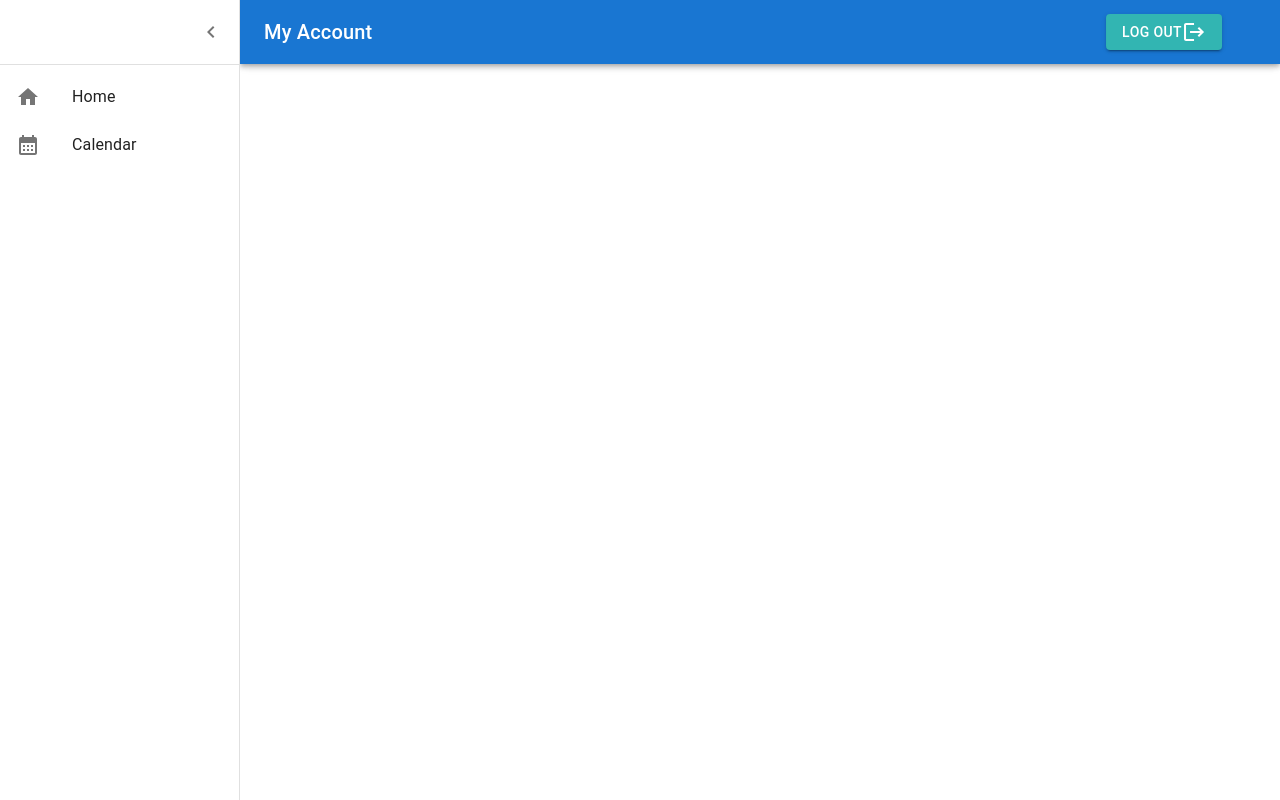
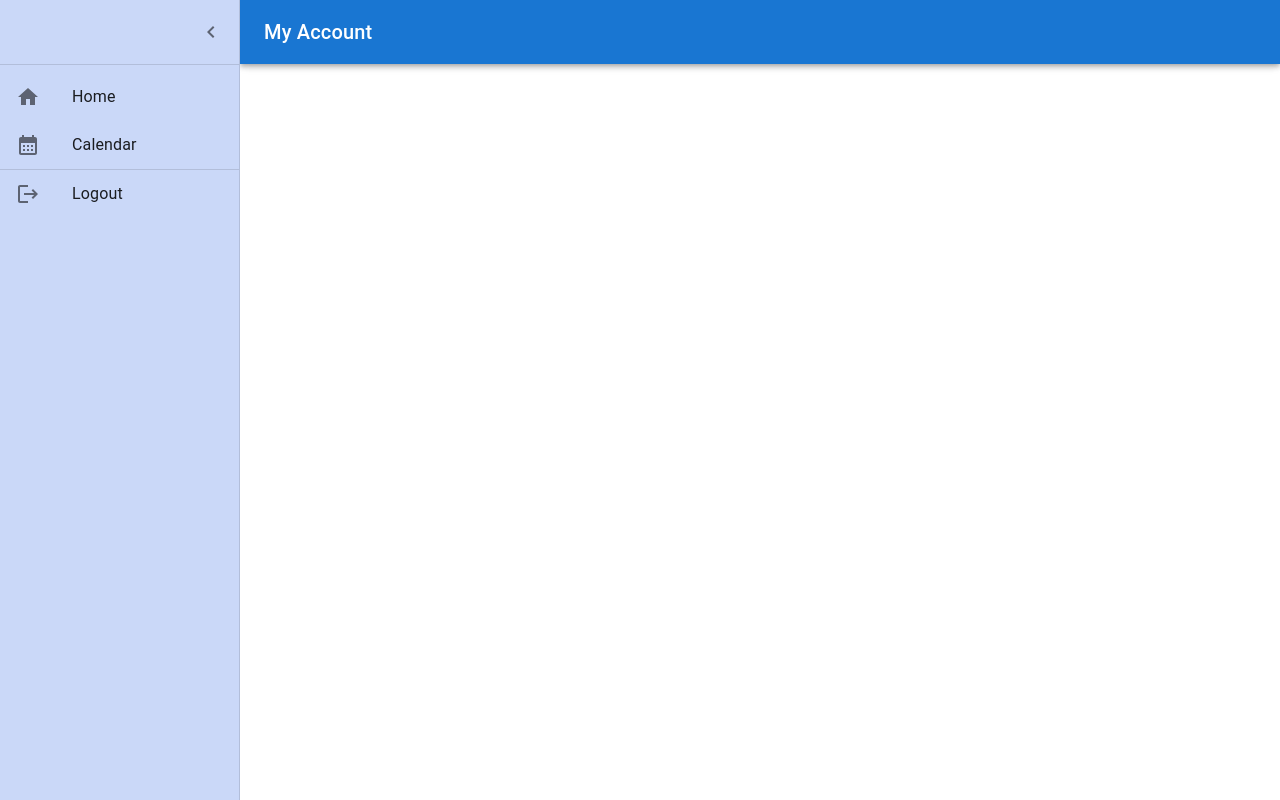
Before and after one commit to walkerhsu/wp_final, a React (Create React App) app in the folder frontend/: page /account in a window 1280 px wide. Both pictures are taken after a click on the button "open drawer". Built offline with nearby package versions, Linux system fonts and the light colour scheme.

Commit message:
frontend put logout button to side bar

```diff
--- a/frontend/src/components/SideBarItems.js
+++ b/frontend/src/components/SideBarItems.js
@@ -3,10 +3,13 @@ import { useLocation, Link } from "react-router-dom";
 import ListItemIcon from '@mui/material/ListItemIcon';
 import ListItemButton from "@mui/material/ListItemButton";
 import ListItemText from "@mui/material/ListItemText";
+import Divider from "@mui/material/Divider";
+
 import HomeIcon from '@mui/icons-material/Home';
 import CalendarMonthIcon from "@mui/icons-material/CalendarMonth";
+import LogoutIcon from "@mui/icons-material/Logout";
 
-const items = [
+const AccountItems = [
   {
     name: "Home",
     icon: <HomeIcon />,
@@ -18,23 +21,46 @@ const items = [
     link: "calendar",
   },
 ];
+const OtherItems = [
+  {
+    name: "Logout",
+    icon: <LogoutIcon />,
+    link: "/",
+  }
+]
 
-export default function SideBarItems() {
+export default function SideBarItems({handleDrawerClose}) {
   const location = useLocation();
   const currentPath = location.pathname;
   return (
     <>
-      {items.map((item) => (
+      {AccountItems.map((item) => (
         <ListItemButton
           key={item.name}
           component={Link}
           to={item.link}
           selected={currentPath === item.to}
+          onClick={handleDrawerClose}
         >
           <ListItemIcon>{item.icon}</ListItemIcon>
           <ListItemText primary={item.name} />
         </ListItemButton>
       ))}
+      <Divider />
+      {
+        OtherItems.map((item) => (
+          <ListItemButton
+            key={item.name}
+            component={Link}
+            to={item.link}
+            selected={currentPath === item.to}
+            onClick={handleDrawerClose}
+          >
+            <ListItemIcon>{item.icon}</ListItemIcon>
+            <ListItemText primary={item.name} />
+          </ListItemButton>
+        ))
+      }
     </>
   );
 }
--- a/frontend/src/containers/Appframe.js
+++ b/frontend/src/containers/Appframe.js
@@ -15,7 +15,6 @@ import Divider from "@mui/material/Divider";
 import IconButton from "@mui/material/IconButton";
 import MenuIcon from "@mui/icons-material/Menu";
 import ChevronLeftIcon from "@mui/icons-material/ChevronLeft";
-import LogoutIcon from "@mui/icons-material/Logout";
 
 
 import SideBarItems from "../components/SideBarItems";
@@ -23,7 +22,7 @@ import { useAccount } from "./hooks/useAccount";
 
 const drawerWidth = 240;
 
-const LogOutButton = styled(Button)(({ theme }) => ({
+const CreateDataBtn = styled(Button)(({ theme }) => ({
   position: "absolute",
   right: "0",
   transform: "translate(-50%,0%)",
@@ -91,7 +90,6 @@ const DrawerHeader = styled("div")(({ theme }) => ({
 }));
 
 export default function Appframe() {
-  console.log("Appframe")
   const navigate = useNavigate();
 
   const { me, setMe } = useAccount();
@@ -127,14 +125,7 @@ export default function Appframe() {
           <Typography variant="h6" noWrap component="div">
             {me ? me + "'s" : "My"} Account
           </Typography>
-          <LogOutButton
-            variant="contained"
-            color="primary"
-            onClick={navigateToMainPage}
-          >
-            log Out
-            <LogoutIcon />
-          </LogOutButton>
+
         </Toolbar>
       </AppBar>
       <Drawer
@@ -144,6 +135,7 @@ export default function Appframe() {
           "& .MuiDrawer-paper": {
             width: drawerWidth,
             boxSizing: "border-box",
+            backgroundColor: "#cad8f8",
           },
         }}
         variant="persistent"
@@ -157,12 +149,12 @@ export default function Appframe() {
         </DrawerHeader>
         <Divider />
         <List>
-          <SideBarItems />
+          <SideBarItems handleDrawerClose={handleDrawerClose} />
         </List>
       </Drawer>
       <Main open={open}>
         <DrawerHeader />
-        <Outlet />
+          <Outlet />
       </Main>
     </Box>
   );
```
